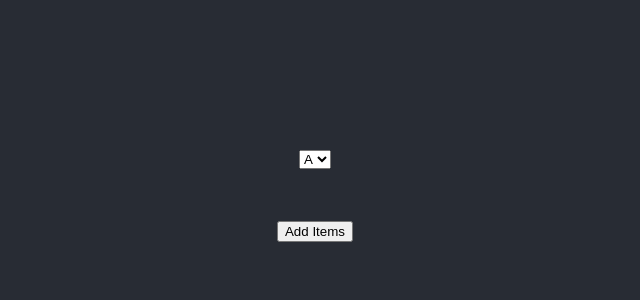
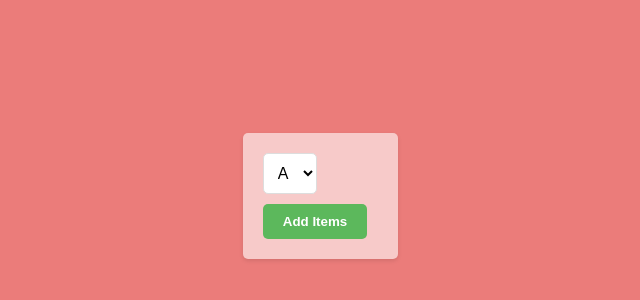
Before and after one commit to jho1211/bcs-hacks-2024, a React (Create React App) app in the folder app/: page / in a window 1280 px wide. Shown: the part 204-504 px from the top of the page, without its empty margins (325-965 px from the left). Built offline with nearby package versions, Linux system fonts and the light colour scheme.

Commit message:
Delete added, code refactored, with basic CSS

```diff
--- a/app/src/App.css
+++ b/app/src/App.css
@@ -1,38 +1,95 @@
-.App {
-  text-align: center;
-}
-
-.App-logo {
-  height: 40vmin;
-  pointer-events: none;
-}
-
-@media (prefers-reduced-motion: no-preference) {
-  .App-logo {
-    animation: App-logo-spin infinite 20s linear;
-  }
+body {
+  margin: 0;
+  padding: 0;
+  background-color: #eb7c7a; /* Set background color of the window */
+  display: flex;
+  justify-content: center; /* Center content horizontally */
+  align-items: center; /* Center content vertically */
+  height: 100vh; /* Take up the entire height of the viewport */
 }
 
 .App-header {
-  background-color: #282c34;
-  min-height: 100vh;
-  display: flex;
-  flex-direction: column;
-  align-items: center;
-  justify-content: center;
-  font-size: calc(10px + 2vmin);
-  color: white;
+  background-color:#F7CAC9; /* Slightly lighter color than the background */
+  padding: 20px;
+  border-radius: 5px;
+  box-shadow: 0 2px 4px rgba(0, 0, 0, 0.1);
+  width: 80%; /* Take up 80% of the width of the window */
+  max-width: 600px; /* Maximum width of the header */
 }
 
-.App-link {
-  color: #61dafb;
+
+.App-header select {
+  padding: 10px;
+  font-size: 16px;
+  border: 1px solid #ddd; /* Light gray */
+  border-radius: 5px;
+  margin-bottom: 10px;
+  background-color: white;
 }
 
-@keyframes App-logo-spin {
-  from {
-    transform: rotate(0deg);
-  }
-  to {
-    transform: rotate(360deg);
-  }
+.App-header select:focus {
+  outline: none;
+  border-color: #66afe9; /* Sky blue */
+  box-shadow: 0 0 5px #66afe9; /* Sky blue */
 }
+
+.select-box {
+  padding: 10px;
+  font-size: 16px;
+  border: 1px solid #ddd; /* Light gray */
+  border-radius: 5px;
+  margin-bottom: 10px;
+  background-color: white;
+}
+
+.select-box:focus {
+  outline: none;
+  border-color: #66afe9; /* Sky blue */
+  box-shadow: 0 0 5px #66afe9; /* Sky blue */
+}
+
+.option-item {
+  padding: 5px 10px;
+}
+
+.grocery-list {
+  font-family: Arial, sans-serif;
+}
+
+ul {
+  list-style-type: none;
+  padding: 0;
+}
+
+li {
+  margin-bottom: 10px;
+}
+
+.delete-button {
+  background-color: #ff6347; /* Tomato */
+  color: white;
+  border: none;
+  padding: 5px 10px;
+  cursor: pointer;
+  border-radius: 5px;
+  font-weight: bold;
+  margin-left: 10px; /* Add more spacing beside the delete buttons */
+}
+
+.delete-button:hover {
+  background-color: #d9534f; /* Red */
+}
+
+.add-button {
+  background-color: #5cb85c; /* Green */
+  color: white;
+  border: none;
+  padding: 10px 20px;
+  cursor: pointer;
+  font-weight: bold;
+  border-radius: 5px;
+}
+
+.add-button:hover {
+  background-color: #4cae4c; /* Dark green */
+}
--- a/app/src/App.js
+++ b/app/src/App.js
@@ -6,31 +6,14 @@ function App() {
   const data = ['A', 'B', 'C'];
 
   const [item, setItem] = useState('');
-  const [grocery, setGrocery] = useState([]);
-
-  function handleGroceryItems() {
-    console.log(item);
-    console.log(typeof item);
-    if (grocery.includes(item) || item === '') {
-      setItem('');
-    } else {
-    const updatedList = grocery.concat(item);
-    setGrocery(updatedList);
-    console.log(updatedList);
-    setItem('');
-    }
-  }
 
   return (
     <div className="App">
       <header className="App-header">
-        <select onChange={(e) => setItem(e.target.value)} >
-          {data.map((e) => <option>{e}</option>)}
+        <select className="select-box" onChange={(e) => setItem(e.target.value)} >
+          {data.map((e) => <option className="option-item">{e}</option>)}
         </select>
-        <GroceryList data={grocery}/>
-        <button onClick={handleGroceryItems}>
-          Add Items
-        </button>
+        <GroceryList data={item}/>
 
       </header>
     </div>
--- a/app/src/components/GroceryList.js
+++ b/app/src/components/GroceryList.js
@@ -1,16 +1,49 @@
-import React, {memo} from "react";
+import React, {memo, useState} from "react";
 
 const GroceryList = memo(function GroceryList({data}) {
+
+    const [grocery, setGrocery] = useState([]);
+
+    console.log(data);
+    console.log(typeof data);
+
+    function handleAddGrocery() {
+        if (grocery.includes(data) || data === '') {
+            return;
+
+        } else {
+            const updatedList = grocery.concat(data);
+            setGrocery(updatedList);
+            console.log(updatedList);
+        }
+    }
+
+    function handleRemoveGrocery(index) {
+        const updatedList = grocery.filter((_, i) => i !== index);
+        setGrocery(updatedList);
+    }
+
+    console.log(grocery);
+
     return (
-        <ul>
-            {data.map(item => {
-                return <li>
-                    {item}
-                </li>
-            } )}
-        </ul>
+        <div className="grocery-list">
+            <div>
+                {grocery && grocery.length > 0 && (
+                <ul>
+                    {grocery.map((item,index) => {
+                        return <li key={index}>
+                            <span>{item}</span>
+                            <button className="delete-button" onClick={() => handleRemoveGrocery(index)}>Delete item </button>
+                        </li>
+                    } )}
+                </ul>
+                )}
+                <button className="add-button" onClick={handleAddGrocery}>
+                    Add Items
+                </button>
+            </div>
+        </div>
     )
-
 });
 
 export default GroceryList;
```
Also changed, not shown: app/src/index.css (line endings or trailing spaces).
